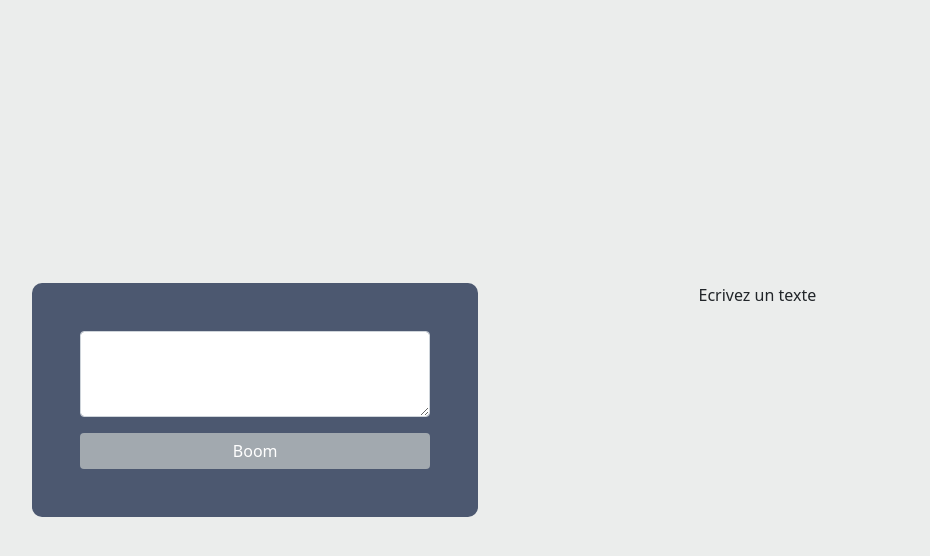
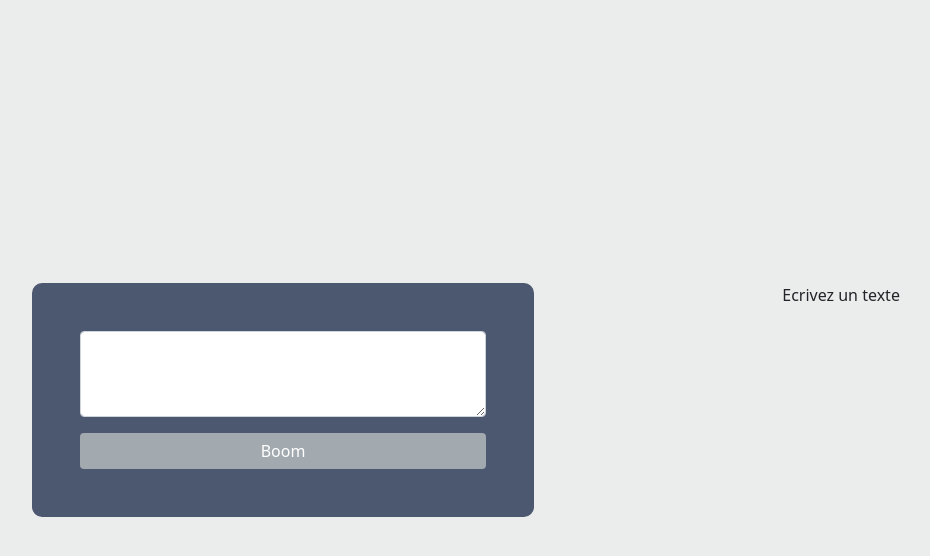
Before and after one commit to RomainBrocheton/BigData-Feelings, a Flask app: page / in a window 1280 px wide. Shown: the top 556 px of the page, without its empty margins (50-980 px from the left). Run offline with Flask 2, Linux system fonts and the light colour scheme.

Commit message:
Super front

```diff
--- a/static/css/style.css
+++ b/static/css/style.css
@@ -18,25 +18,27 @@ form {
    background-color: #4c5870;
    color: white;
    border-radius: 10px;
-   width: 40%;
+   width: 45%;
 }
 
 textarea{
     width: 100%;
 }
 
-input{
+.btn{
     margin-top: 1rem;
-    background-color: #a2a9af !important;
+    background: #a2a9af !important;
     width: 100%;
     border: none !important;
     box-shadow: none !important;
 }
+.btn:hover{
+    background: linear-gradient(#a2a9af, #bbbbbb) !important;
+}
 
 div.result{
-    width: 50%;
+    width: 55%;
     height: auto;
-    border-radius: 50%;
 }
 
 img{
```
